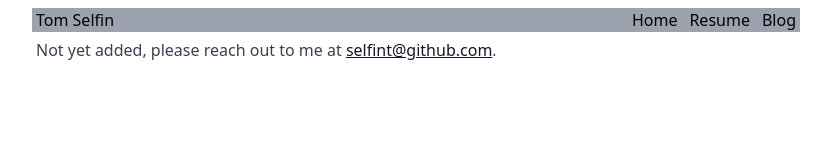
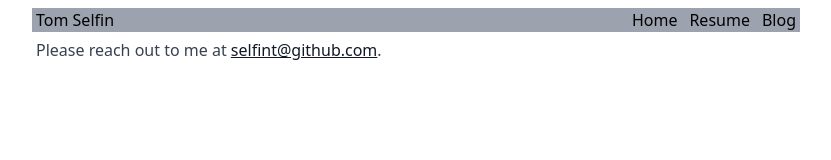
Before and after one commit to selfint/selfint.github.io, an Astro site: page /resume in a window 1280 px wide. Shown: the whole page, without its empty margins (224-1055 px from the left). Built offline with nearby package versions, Linux system fonts and the light colour scheme; Astro itself is replaced by a stand-in of ours.

Commit message:
update resume page

```diff
--- a/src/pages/resume.astro
+++ b/src/pages/resume.astro
@@ -3,6 +3,6 @@ import BaseLayout from "../layouts/BaseLayout.astro";
 ---
 
 <BaseLayout>
-  Not yet added, please reach out to me at
+  Please reach out to me at
   <a href="mailto:selfint@github.com">selfint@github.com</a>.
 </BaseLayout>
```
